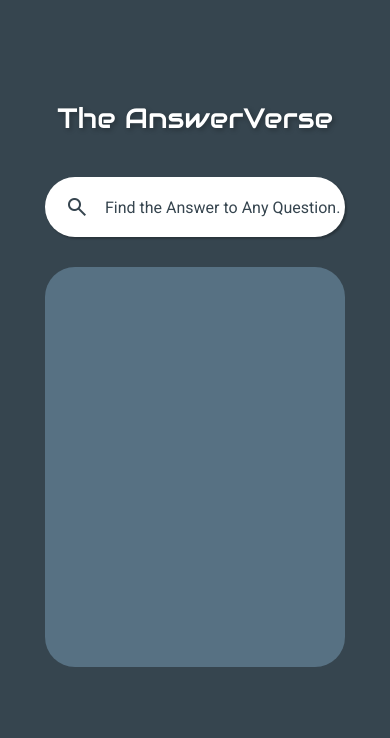
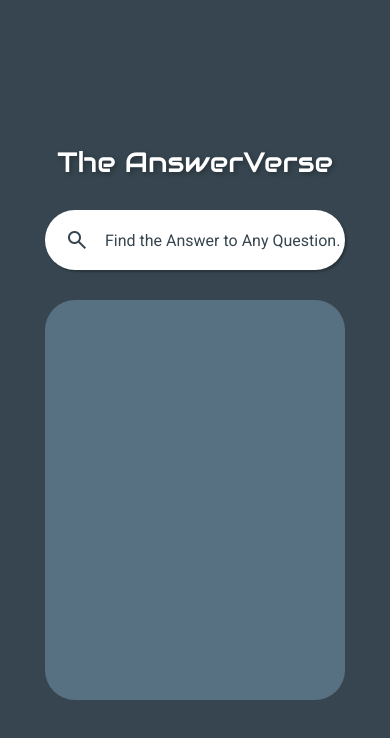
Before and after one commit to Nathan-Boquiren/answerverse.com, a plain HTML site: page index.html in a window 390 px wide. Drawn offline with nearby package versions, Linux system fonts and the light colour scheme.

Commit message:
responsive

```diff
--- a/styles.css
+++ b/styles.css
@@ -17,8 +17,7 @@ body {
 
 .title {
     color: white;
-    position: absolute;
-    top: 100px;
+    margin: 30px;
     font-family: "Audiowide", Arial, Helvetica, sans-serif;
     font-weight: 400;
     text-shadow: 2px 2px 5px rgba(0, 0, 0, 0.288);
@@ -77,12 +76,12 @@ body {
 }
 
 .response-box {
-    margin-top: 30px;
+    margin: 30px;
     padding: 50px;
     width: 40vw;
     min-width: 300px;
     height: 40vh;
-    min-height: 400px;
+    min-height: 300px;
     height: clamp(400px, 40vh, 600px);
     background-color: #577183;
     border-radius: 30px;
```
